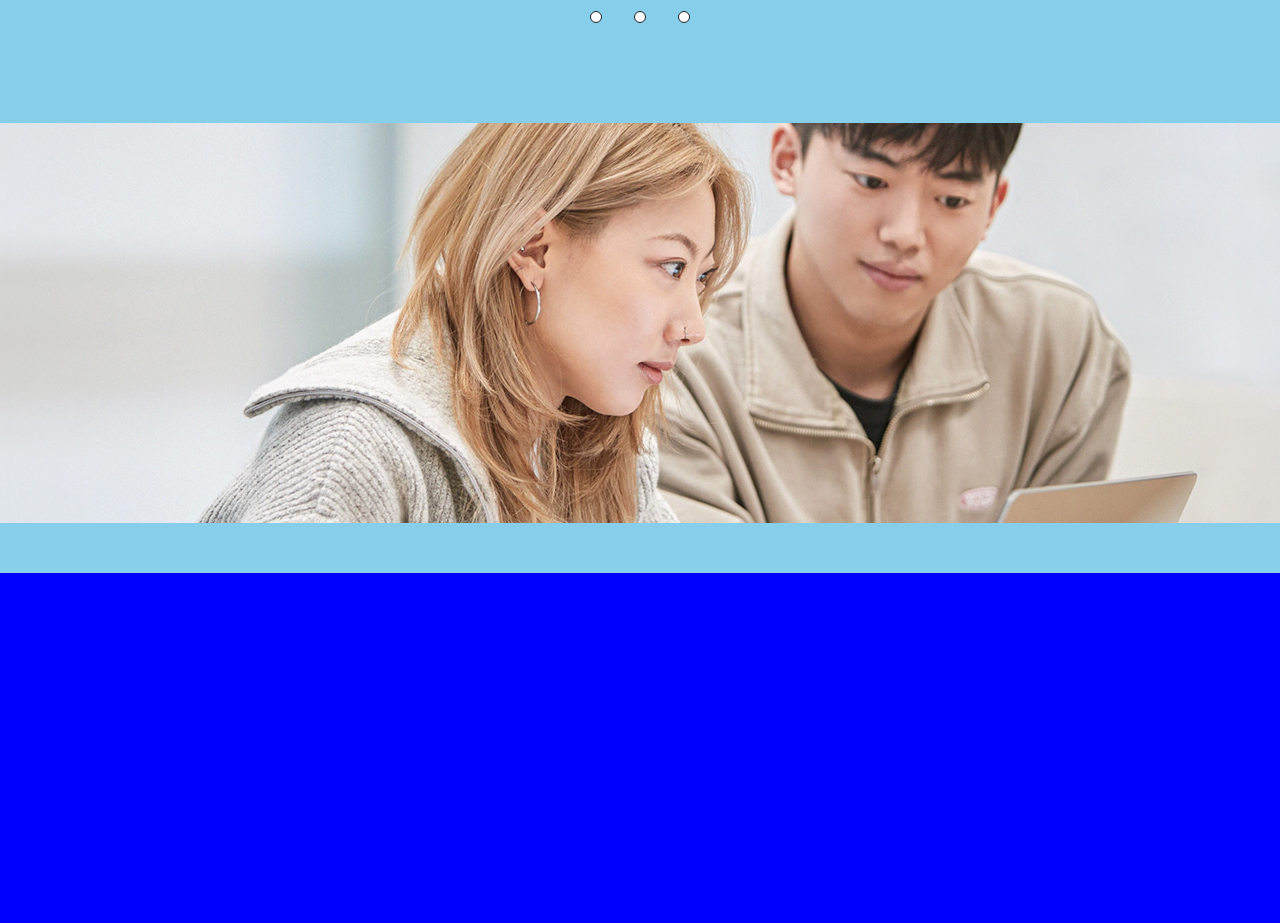
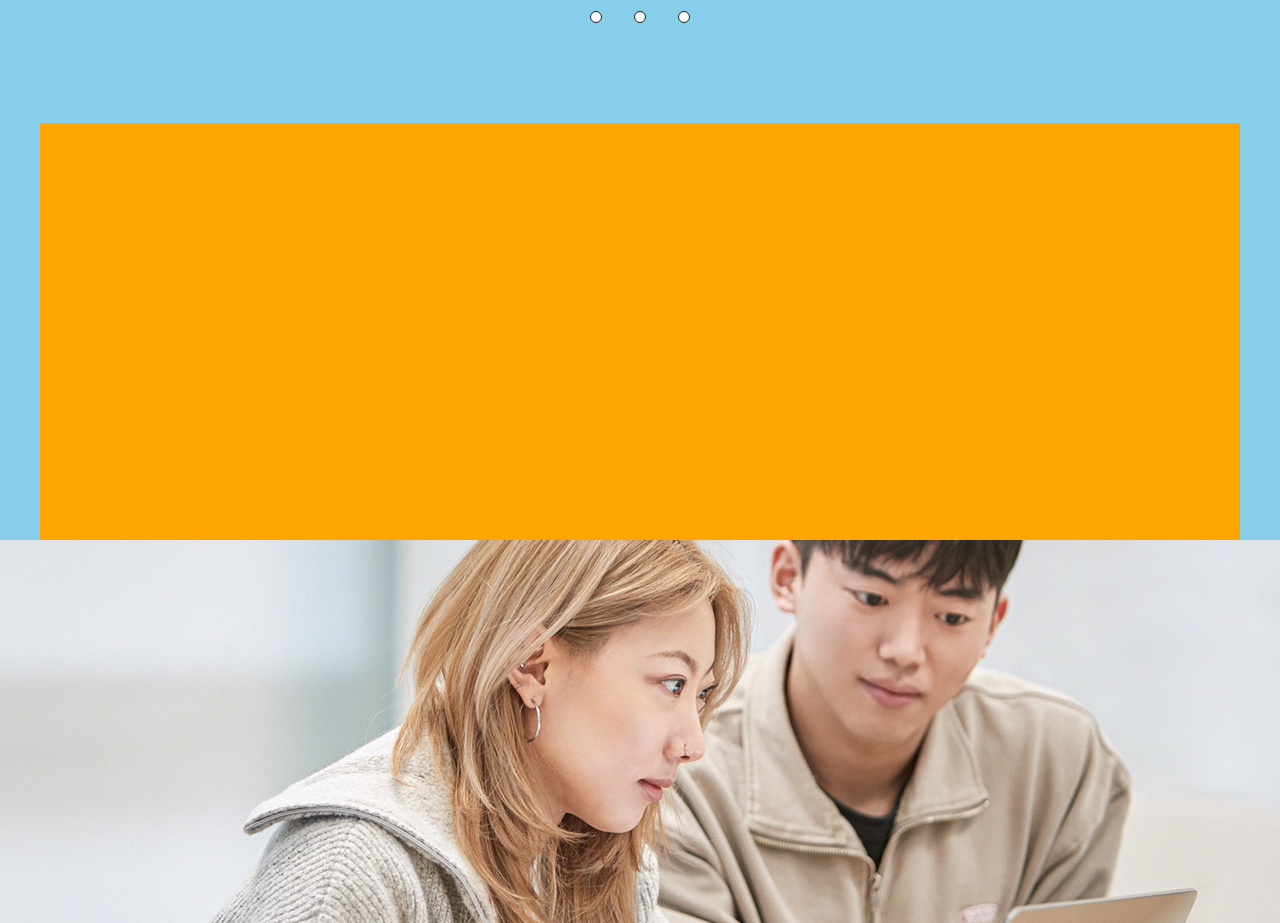
Before and after one commit to pan6603/team-carrot-app, a React (Create React App) app: page / in a window 1280 px wide. Shown: the part 2180-3103 px from the top of the page. Built offline with nearby package versions, Linux system fonts and the light colour scheme.

Commit message:
react-router-dom 설치

```diff
--- a/package.json
+++ b/package.json
@@ -9,6 +9,7 @@
     "@testing-library/user-event": "^13.5.0",
     "react": "^19.1.0",
     "react-dom": "^19.1.0",
+    "react-router-dom": "^7.6.1",
     "react-scripts": "5.0.1",
     "styled-components": "^6.1.18",
     "web-vitals": "^2.1.4"
--- a/src/App.js
+++ b/src/App.js
@@ -1,13 +1,28 @@
-import Header from "./Header";
-import Main from "./Main";
-import Footer from "./Footer";
+import Header from "./components/header/Header";
+import Home from "./pages/home/Home";
+import Company from "./pages/company/company";
+import Footer from "./components/footer/Footer";
+import { HashRouter as Router, Routes, Route } from 'react-router-dom';
+import Culture from "./pages/culture/culture";
+import Service from "./pages/service/service";
+import Blog from "./pages/blog/blog";
+import Jobs from "./pages/jobs/jobs";
 
 
 function App() {
   return (
     <>
       <Header />
-      <Main />
+          <Router>
+              <Routes>
+                  <Route path="/" element={<Home />} />
+                  <Route path="/company" element={<Company />}/>
+                  <Route path="/culture" element={<Culture />}/>
+                  <Route path="/service" element={<Service />} />
+                  <Route path="/blog" element={<Blog />} />
+                  <Route path="/jobs" element={<Jobs />} />
+              </Routes>
+          </Router>
       <Footer />
     </>
   );
--- a/src/Main.js
+++ b/src/Main.jsx
@@ -199,6 +199,14 @@ const CarrotStory = styled.section`
     background-color: blue;
 `
 
+const WorkCulture = styled.section`
+    max-width: 1200px;
+    width: 100%;
+    height: 417px;
+    background-color: orange;
+    margin: 0px auto;
+`
+
 
 function Main() {
     return (
@@ -228,6 +236,8 @@ function Main() {
                 </WorkPhilosophy>
 
                 <CarouselContent />
+
+                <WorkCulture></WorkCulture>
 
                 <CarrotStoryImage>
                     <CarrotStoryImageWrapper>
--- /dev/null
+++ b/src/pages/blog/blog.jsx
@@ -0,0 +1,10 @@
+
+
+function Blog() {
+    console.log("Blog 화면");
+    return (
+        <h1> Hello Blog</h1>
+    )
+}
+
+export default Blog;
--- /dev/null
+++ b/src/pages/company/company.jsx
@@ -0,0 +1,10 @@
+
+
+function Company() {
+    console.log("Company 화면");
+    return (
+        <h1>Company</h1>
+    )
+}
+
+export default Company;
--- /dev/null
+++ b/src/pages/culture/culture.jsx
@@ -0,0 +1,10 @@
+
+
+function Culture() {
+    console.log("Culture 화면");
+    return (
+        <h1>Hello Culture</h1>
+    )
+}
+
+export default Culture;
--- /dev/null
+++ b/src/pages/home/Home.jsx
@@ -0,0 +1,9 @@
+import Main from "../../Main";
+
+function Home() {
+    return (
+        <Main />
+    )
+}
+
+export default Home;
--- /dev/null
+++ b/src/pages/jobs/jobs.jsx
@@ -0,0 +1,10 @@
+
+
+function Jobs() {
+    console.log("Jobs 화면");
+    return (
+        <h1>Hello Jobs</h1>
+    )
+}
+
+export default Jobs;
--- /dev/null
+++ b/src/pages/service/service.jsx
@@ -0,0 +1,10 @@
+
+
+function Service() {
+    console.log("Service 화면");
+    return (
+        <h1>Hello Service</h1>
+    )
+}
+
+export default Service;
```
Also changed, not shown: src/MainRounter.jsx (added), src/components/footer/Footer.jsx (renamed from src/Footer.js), src/components/header/Header.jsx (renamed from src/Header.js), 1 other file (tests, documents, lock files or other folders).
